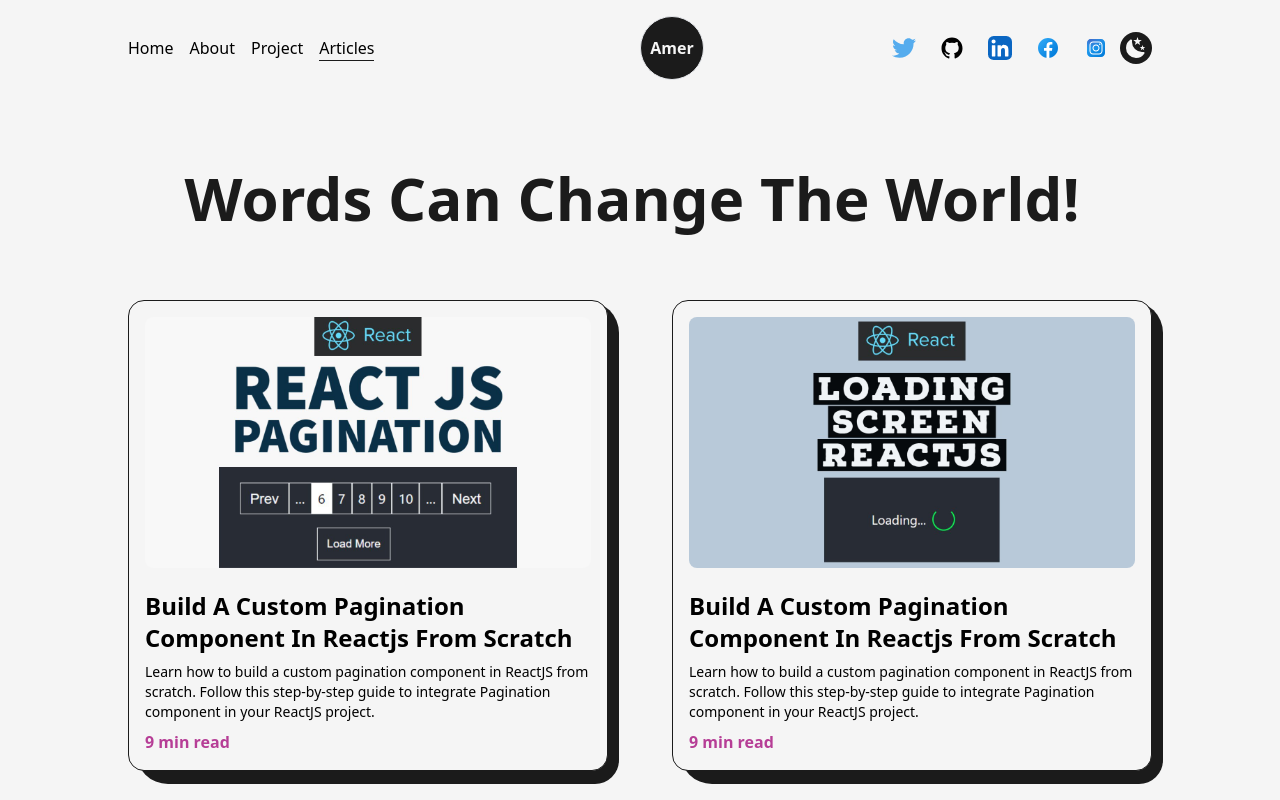
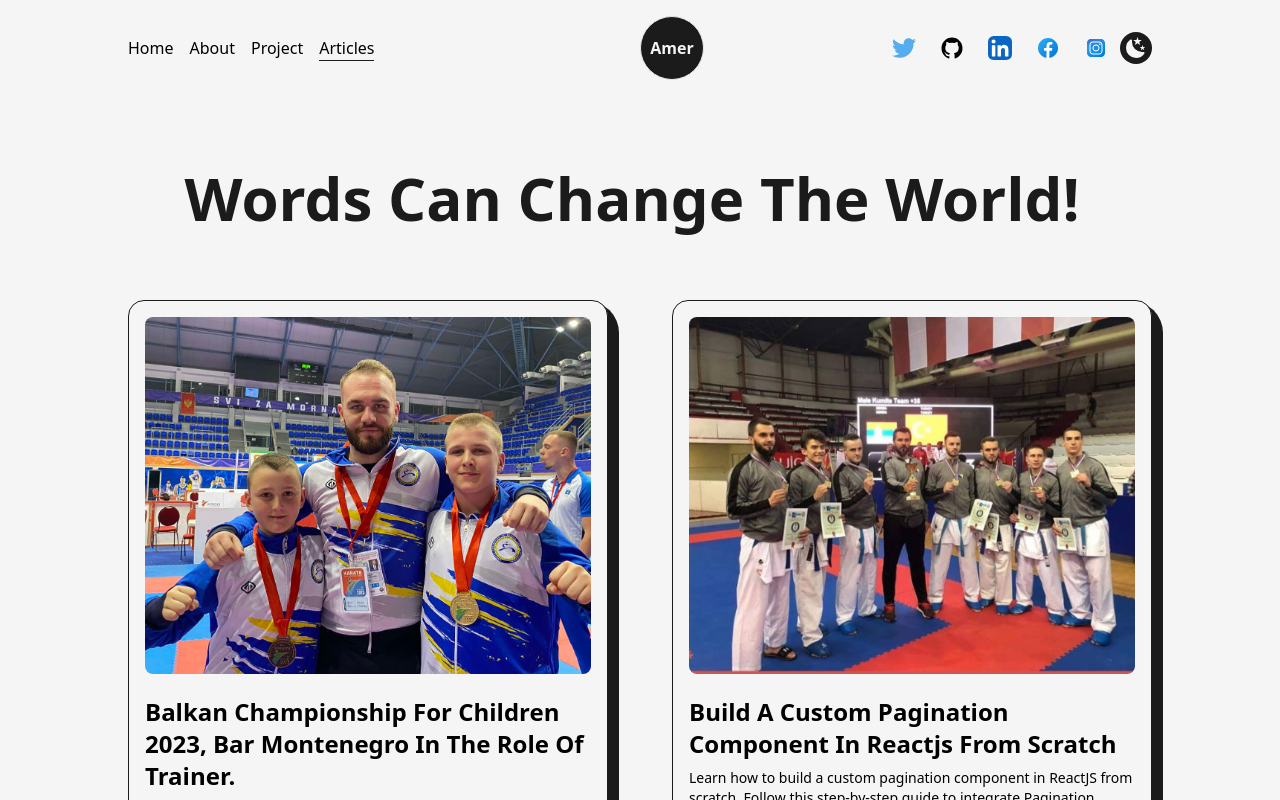
Before and after one commit to amerv97/Next.js-amervarajic-portfolio, a Next.js app in the folder Next.js-Developer-Portfolio-Starter-Code-main/: page /articles in a window 1280 px wide. Shown: the top 800 px of the page. Built offline with nearby package versions, Linux system fonts and the light colour scheme.

Commit message:
finished first part of Karate

```diff
--- a/Next.js-Developer-Portfolio-Starter-Code-main/src/pages/about.js
+++ b/Next.js-Developer-Portfolio-Starter-Code-main/src/pages/about.js
@@ -108,7 +108,7 @@ const about = () => {
 
               <div className="flex flex-col items-end justify-center xl:items-center">
                 <spam className="inline-block text-7xl font-bold md:text-6xl sm:text-5xl xs:text-4xl">
-                  <AnimatedNumbers value={30} />+
+                  <AnimatedNumbers value={25} />+
                 </spam>
                 <h2 className="text-xl font-medium capitalize text-dark/75 dark:text-light/75 xl:text-center md:text-lg sm:text-base xs:text-sm">
                   projects completed
--- a/Next.js-Developer-Portfolio-Starter-Code-main/src/pages/articles.js
+++ b/Next.js-Developer-Portfolio-Starter-Code-main/src/pages/articles.js
@@ -6,6 +6,8 @@ import article2 from "../../public/images/articles/create loading screen in reac
 import article3 from "../../public/images/articles/What is Redux with easy explanation.png";
 import article4 from "../../public/images/articles/What is higher order component in React.jpg";
 import article5 from "../../public/images/articles/smooth scrolling in reactjs.png";
+import article11 from "../../public/images/articles/8a7f1050-ca1b-44dc-a827-736bc05939e7.jpg";
+import article12 from "../../public/images/articles/e47f5e9e-023c-49cc-b0a6-83e3462ab040.jpg";
 
 import React, { useRef } from "react";
 import Head from "next/head";
@@ -128,13 +130,17 @@ const articles = () => {
             className="grid grid-cols-2 gap-16 lg:gap-8
             md:grid-cols-1 md:gap-y-16"
           >
+
             <FeaturedArticle
-              title="Build A Custom Pagination Component In Reactjs From Scratch"
-              summary="Learn how to build a custom pagination component in ReactJS from scratch.
-                Follow this step-by-step guide to integrate Pagination component in your ReactJS project."
+              title="Balkan Championship for children 2023, Bar Montenegro in the role of trainer."
+              summary="I want to highlight this result as one of my greatest successes in the role of coach.
+              My club competed with four competitors, three of them won medals, and two of them even won the title of Balkan champion.
+              The champions of the Balkans were Sara Hukara in the category of girls 13 years old, -49kg and Emir Zundja in the category of boys 12 years old, +52kg.
+              While Amir Zundja settled for third place in the category of boys 11 years +50kg
+              You can see more about this by clicking on the picture."
               time="9 min read"
-              link="/"
-              img={article1}
+              link="https://www.rtvvogosca.ba/jos-jedna-titula-prvaka-balkana-sara-hukara-prvakinja-balkana/"
+              img={article11}
             />
             <FeaturedArticle
               title="Build A Custom Pagination Component In Reactjs From Scratch"
@@ -142,7 +148,7 @@ const articles = () => {
                 Follow this step-by-step guide to integrate Pagination component in your ReactJS project."
               time="9 min read"
               link="/"
-              img={article2}
+              img={article12}
             />
           </ul>
           <h2 className="font-bold text-4xl w-full text-center my-16 mt-32 ">
```
Also changed, not shown: Next.js-Developer-Portfolio-Starter-Code-main/public/images/articles/8a7f1050-ca1b-44dc-a827-736bc05939e7.jpg (added), Next.js-Developer-Portfolio-Starter-Code-main/public/images/articles/e47f5e9e-023c-49cc-b0a6-83e3462ab040.jpg (added).
